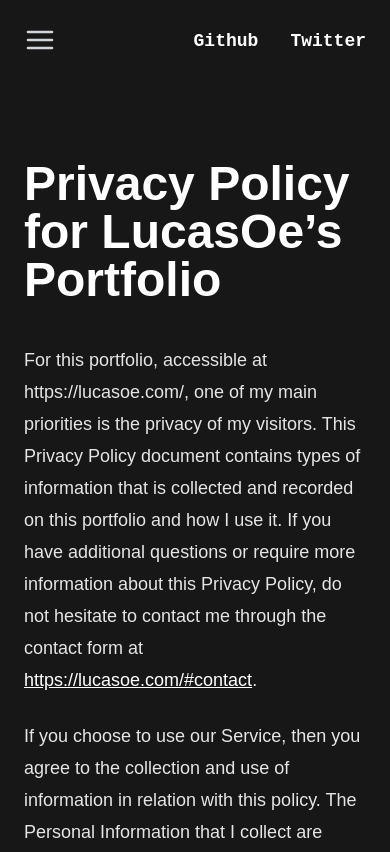
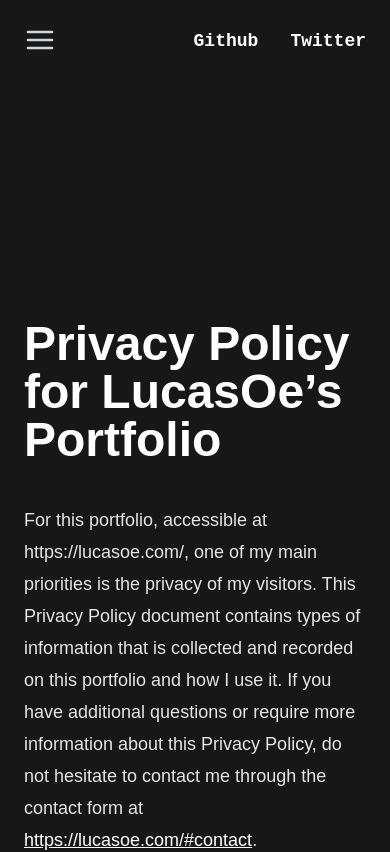
Before and after one commit to LucasOe/portfolio, a React (Vite) app: page /privacy in a window 390 px wide. Shown: the top 852 px of the page. Built offline with nearby package versions, Linux system fonts and the light colour scheme.

Commit message:
Increase vertical content margin

```diff
--- a/src/pages/Home.tsx
+++ b/src/pages/Home.tsx
@@ -13,7 +13,7 @@
 
 export default function Home() {
 	return (
-		<div className="pb-[20vh]">
+		<div className="pb-80">
 			<div className="flex h-[100vh] flex-col justify-center">
 				<Hero />
 				<ScrollIndicator className="absolute top-[75vh] self-center" />
--- a/src/pages/Privacy.tsx
+++ b/src/pages/Privacy.tsx
@@ -3,7 +3,7 @@
 
 export default function Privacy() {
 	return (
-		<div className="pb-[20vh] pt-40 lg:pt-60 xl:pt-80">
+		<div className="py-80">
 			<ReactMarkdown>
 				{dedent`
 					# Privacy Policy for LucasOe’s Portfolio
```
